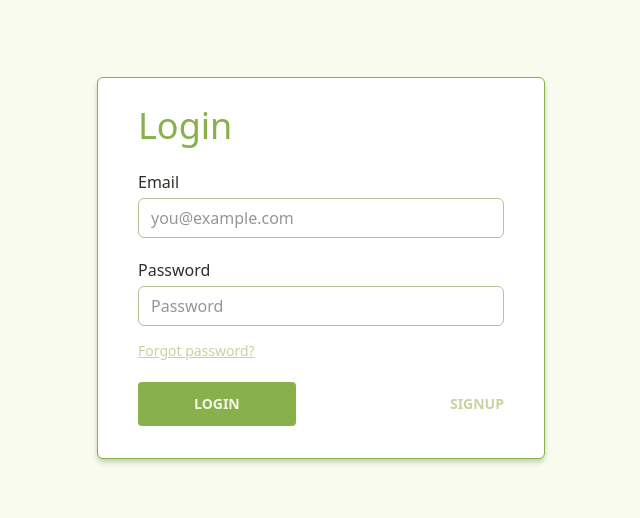
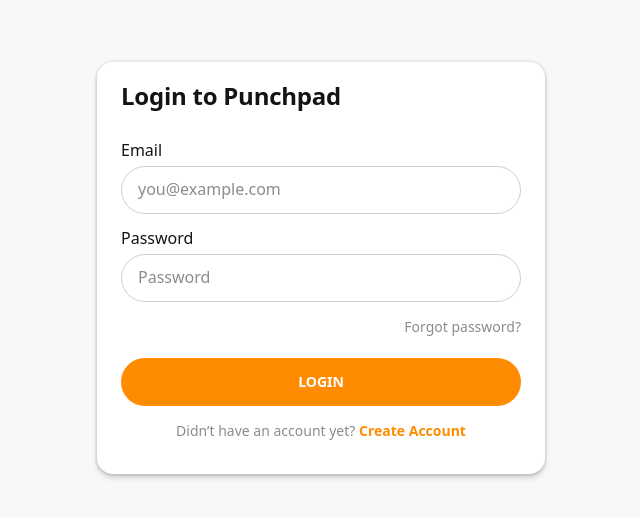
Before and after one commit to ehtsham623/react-firebase, a React (Vite) app: page /login in a window 1280 px wide. Shown: the part 132-650 px from the top of the page, without its empty margins (319-959 px from the left). Built offline with nearby package versions, Linux system fonts and the light colour scheme; no server answers.

Commit message:
login ui fixed

```diff
--- a/index.html
+++ b/index.html
@@ -4,7 +4,7 @@
     <meta charset="UTF-8" />
     <link rel="icon" type="image/svg+xml" href="/vite.svg" />
     <meta name="viewport" content="width=device-width, initial-scale=1.0" />
-    <title>Starter</title>
+    <title>PunchPad</title>
   </head>
   <body>
     <div id="root"></div>
--- a/src/index.css
+++ b/src/index.css
@@ -15,24 +15,33 @@
   --font-serif: Manrope;
   --font-mono: Manrope;
 
-  --color-mainColor: #88b04b;
-  --color-mainLightColor: #a9c97e;
-  --color-mainDarkColor: #6c8c37;
-  --color-textPrimaryColor: #2e2f27;
-  --color-textPrimaryLightColor: #f4f7e7;
-  --color-textPrimaryDarkColor: #1c1d17;
-  --color-textMainColor: #88b04b;
-  --color-hintTextColor: #c7d4a0;
-  --color-bgColor: #f9fbef;
+  --color-mainColor: #ff8c00;
+  --color-mainLightColor: #ffa64d;
+  --color-mainDarkColor: #cc7000;
+  --color-textMainColor: #ff8c00;
+
+  /* Text */
+  --color-textPrimaryColor: #141414;
+  --color-textPrimaryLightColor: #ffffff;
+  --color-textPrimaryDarkColor: #000000;
+  --color-textPlaceholderColor: #8c8c8c;
+  --color-hintTextColor: #7d7d7d;
+
+  /* Background */
+  --color-bgColor: #f8f8f8;
   --color-bgLightColor: #ffffff;
-  --color-mainLightBgColor: #e9f2d7;
-  --color-mainDarkBgColor: #6c8c37;
-  --color-dividerColor: #d8e2c3;
-  --color-shadowColor: #c0d0b0;
-  --color-borderColor: #b4c49a;
-  --color-focusBorderColor: #88b04b;
+  --color-mainLightBgColor: #fff2e6;
+  --color-mainDarkBgColor: #cc7000;
+
+  /* UI Neutrals */
+  --color-dividerColor: #e0e0e0;
+  --color-shadowColor: #c7c7c7;
+  --color-borderColor: #d0d0d0;
+  --color-focusBorderColor: #ff8c00;
+
+  /* Status */
   --color-ratingColor: #ffd700;
-  --color-successColor: #62a850;
+  --color-successColor: #28a745;
   --color-errorColor: #d72638;
   --color-warningColor: #ffc107;
 }
--- a/src/pages/auth/forgotPassPage.jsx
+++ b/src/pages/auth/forgotPassPage.jsx
@@ -22,8 +22,7 @@
       toast.success("Password reset link sent. Check your inbox.");
       setEmail("");
     } catch (err) {
-      console.error(err);
-      toast.error(err?.message || "Could not send reset email.");
+      toast.error(err?.code || "Could not send reset email.");
     } finally {
       setSending(false);
     }
@@ -31,8 +30,10 @@
 
   return (
     <div className="min-h-screen bg-bgColor py-6 flex flex-col justify-center relative overflow-hidden sm:py-12">
-      <div className="border relative px-4 pt-7 pb-8 bg-bgLightColor border-textMainColor shadow-md shadow-shadowColor w-11/12 sm:w-3/4 md:w-2/3 max-w-md mx-auto sm:px-10 rounded-md">
-        <div className="text-3xl text-textMainColor pb-6">Forgot Password</div>
+      <div className=" relative px-4 pt-7 pb-8 bg-white  shadow-md shadow-shadowColor w-11/12 sm:w-3/4 md:w-2/3 max-w-md mx-auto sm:px-10 rounded-md">
+        <div className="text-3xl text-textPrimaryColor pb-6">
+          Forgot Password
+        </div>
 
         <form onSubmit={onSubmit}>
           <label className="block pb-1 text-textPrimaryColor">Email</label>
@@ -41,6 +42,11 @@
             name="email"
             required
             value={email}
+            onKeyDown={(e) => {
+              if (e.key === " ") {
+                e.preventDefault();
+              }
+            }}
             onChange={(e) => setEmail(e.target.value)}
             placeholder="you@example.com"
             className="border border-borderColor focus:border-focusBorderColor focus:ring-1 focus:ring-focusBorderColor w-full h-10 px-3 mb-5 rounded-md text-textPrimaryColor"
--- a/src/pages/auth/loginPage.jsx
+++ b/src/pages/auth/loginPage.jsx
@@ -31,8 +31,7 @@
       setUserData({ email: "", password: "" });
       navigate(URL.INDEX ?? "/");
     } catch (err) {
-      console.error(err);
-      toast.error(err?.message || "Login failed. Please try again.");
+      toast.error(err?.code || "Login failed. Please try again.");
     } finally {
       setLoading(false);
     }
@@ -40,41 +39,56 @@
 
   return (
     <div className="min-h-screen bg-bgColor py-6 flex flex-col justify-center relative overflow-hidden sm:py-12">
-      <div className="border relative px-4 pt-7 pb-8 bg-bgLightColor border-textMainColor shadow-md shadow-shadowColor w-1/2 max-w-md mx-auto sm:px-10 rounded-md">
-        <div className="text-4xl text-textMainColor pb-6">Login</div>
+      <div className="ring-2 ring-gray-900/5 relative px-4 pt-6 pb-8 bg-bgLightColor  shadow-md shadow-shadowColor w-1/2 max-w-md mx-auto sm:px-6 rounded-2xl">
+        <div className="font-heading font-semibold text-2xl leading-5 tracking-[-0.01em]  text-textPrimaryColor pb-8">
+          Login to Punchpad
+        </div>
 
         <form autoComplete="on" onSubmit={onContinue} method="post">
-          <label className="block pb-1 text-textPrimaryColor">Email</label>
+          <label className="block pb-1 text-textPrimaryColor font-normal text-base leading-6 tracking-normal">
+            Email
+          </label>
           <input
             name="email"
             type="email"
             required
             onChange={handleChange}
+            onKeyDown={(e) => {
+              if (e.key === " ") {
+                e.preventDefault();
+              }
+            }}
             value={userData.email || ""}
             placeholder="you@example.com"
-            className="border border-borderColor focus:border-focusBorderColor focus:ring-1 focus:ring-focusBorderColor w-full h-10 px-3 mb-5 rounded-md text-textPrimaryColor"
+            className="w-full h-12 px-4 pb-0.5 text-start rounded-full border border-borderColor text-textPrimaryColor placeholder-textPlaceholderColor focus:border-focusBorderColor focus:ring-2 focus:ring-focusBorderColor/15 outline-none transition"
           />
-
-          <label className="block pb-1 text-textPrimaryColor">Password</label>
+          <label className="block pb-1 pt-3 text-textPrimaryColor font-normal text-base leading-6 tracking-normal">
+            Password
+          </label>
           <input
             name="password"
             type="text"
             required
             minLength={8}
             onChange={handleChange}
+            onKeyDown={(e) => {
+              if (e.key === " ") {
+                e.preventDefault();
+              }
+            }}
             value={userData.password || ""}
             placeholder="Password"
-            className="border border-borderColor focus:border-focusBorderColor focus:ring-1 focus:ring-focusBorderColor w-full h-10 px-3 mb-3 rounded-md text-textPrimaryColor"
+            className="w-full h-12 px-4 pb-0.5 text-start rounded-full border border-borderColor text-textPrimaryColor placeholder-textPlaceholderColor focus:border-focusBorderColor focus:ring-2 focus:ring-focusBorderColor/15 outline-none transition"
           />
-
-          <NavLink
-            to={URL.FORGOT_PASSWORD}
-            className="text-sm text-hintTextColor hover:text-mainColor underline"
-          >
-            Forgot password?
-          </NavLink>
-
-          <div className="flex justify-between items-center">
+          <div className="pt-3 text-right">
+            <NavLink
+              to={URL.FORGOT_PASSWORD}
+              className="text-sm text-textPlaceholderColor hover:text-mainColor "
+            >
+              Forgot password?
+            </NavLink>
+          </div>
+          <div className="flex">
             {loading ? (
               <div className="mt-4">
                 <CircularLoader />
@@ -82,17 +96,21 @@
             ) : (
               <button
                 type="submit"
-                className="mt-5 bg-mainColor hover:bg-mainDarkBgColor text-textPrimaryLightColor uppercase text-sm font-semibold px-14 py-3 rounded"
+                className="w-full h-12 mt-5 bg-mainColor hover:bg-mainDarkBgColor text-textPrimaryLightColor uppercase text-sm font-semibold px-14  rounded-full"
               >
                 Login
               </button>
             )}
-
+          </div>
+          <div className="text-center mt-3">
+            <span className="text-sm text-textPlaceholderColor">
+              Didn’t have an account yet?{" "}
+            </span>
             <NavLink
               to={URL.SIGNUP}
-              className="mt-5 text-hintTextColor hover:text-mainColor uppercase text-sm font-semibold"
+              className="text-sm font-semibold text-mainColor hover:text-mainDarkColor "
             >
-              SignUp
+              Create Account
             </NavLink>
           </div>
         </form>
```
Also changed, not shown: src/pages/auth/signUpPage.jsx (+31 -4 lines).
